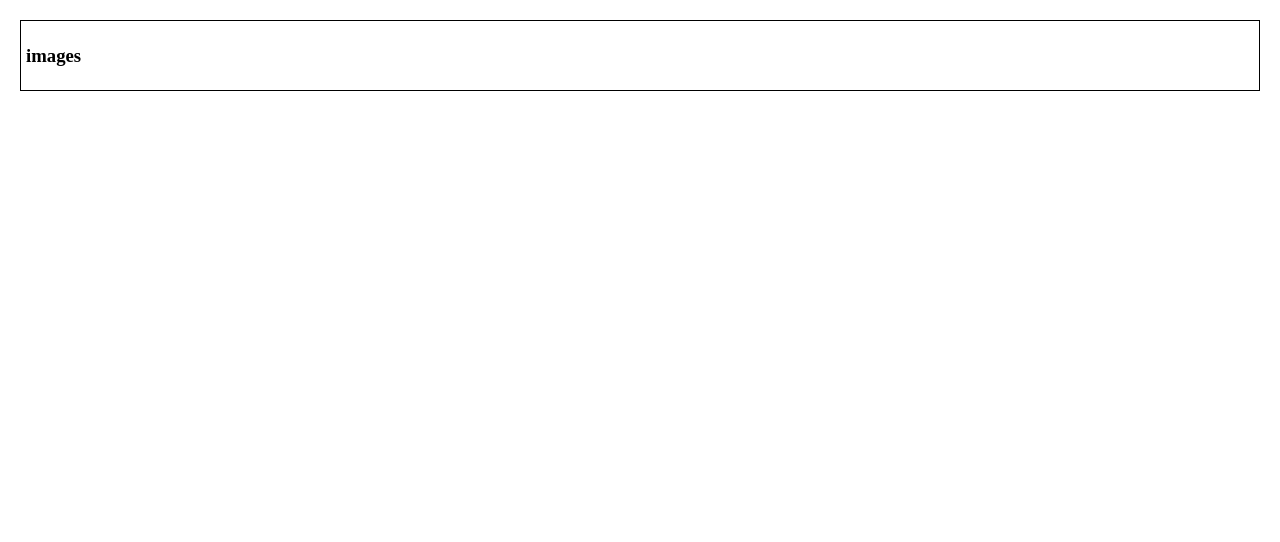
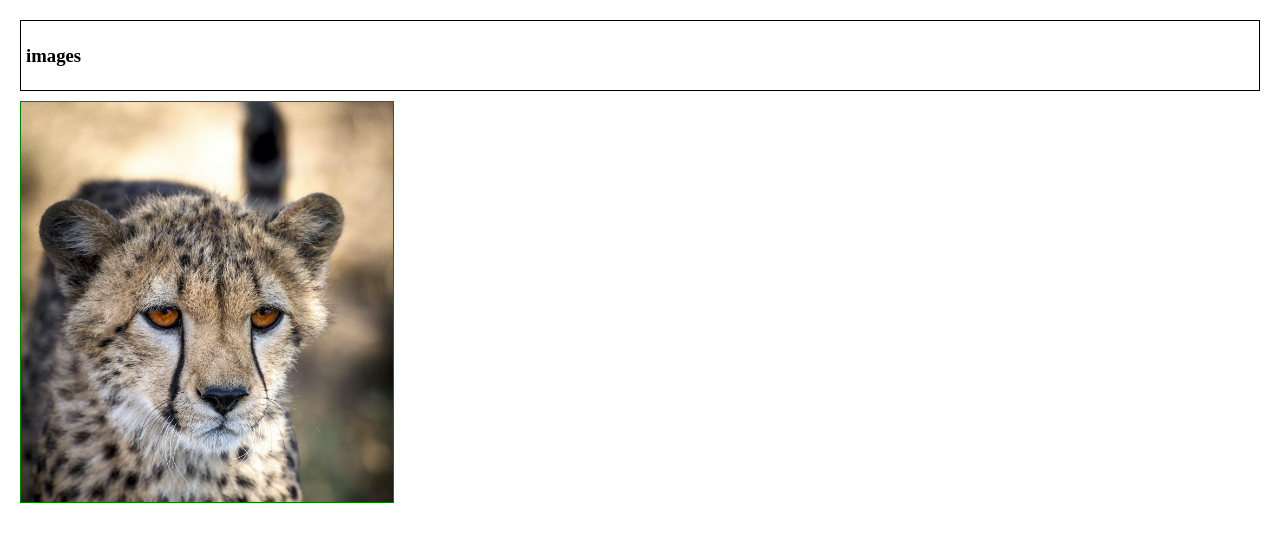
Before and after one commit to akladyous/css, a plain HTML site: page backgrounds/index.html in a window 1280 px wide. Drawn offline with Linux system fonts and the light colour scheme; grey boxes are pictures that could not be loaded.

Commit message:
Untracked files on css

```diff
--- a/backgrounds/index.html
+++ b/backgrounds/index.html
@@ -22,6 +22,8 @@
         <h3>images</h3>
       </div>
       <div class="image-1"></div>
+      <div class="image-2"></div>
+      <div class="image-3"></div>
     </main>
   </body>
 </html>
--- a/backgrounds/style.css
+++ b/backgrounds/style.css
@@ -9,5 +9,13 @@ main > div.main-images {
 }
 
 main > div.image-1 {
-  background-image: url('https://unsplash.com/photos/hksj-fvUVek');
+  border: 1px solid green;
+  width: 30%;
+  height: 400px;
+  /* background-image: url('https://unsplash.com/photos/hksj-fvUVek'); */
+  /* background-image: url('https://picsum.photos/800/800'); */
+  /* background-image: url('https://placeimg.com/992/480/any'); */
+  background-image: url('../images/cheatch1.avif');
+  background-repeat: no-repeat;
+  background-size: cover;
 }
```
Also changed, not shown: images/cheatch1.avif (added), images/cheatch2.avif (added), images/lion.avif (added), images/tiger.avif (added).
